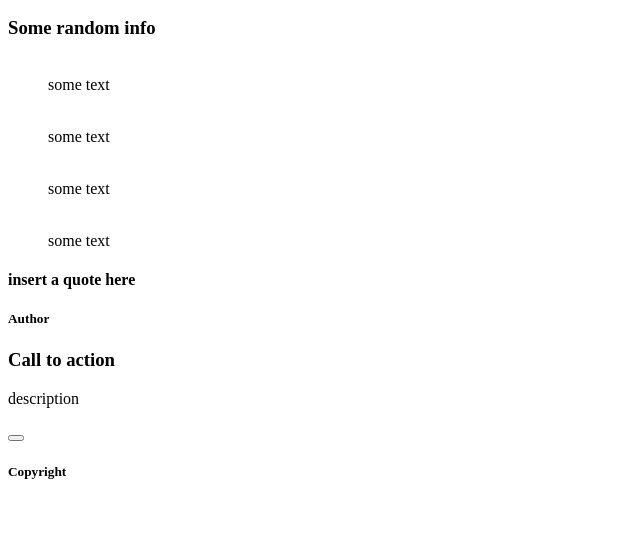
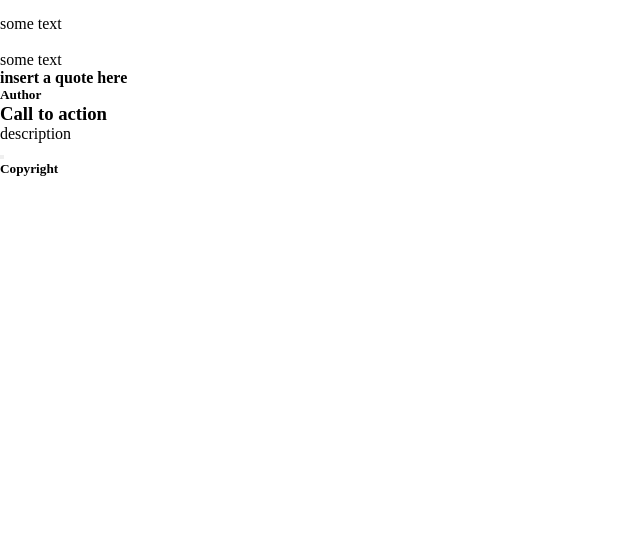
Before and after one commit to circassian07/landing_page, a plain HTML site: page index.html in a window 1280 px wide. Shown: the part 255-800 px from the top of the page, without its empty margins (0-640 px from the left). Drawn offline with Linux system fonts and the light colour scheme.

Commit message:
Added a stylesheet

```diff
--- a/index.html
+++ b/index.html
@@ -3,6 +3,7 @@
     <head>
         <title>Landing Page Project</title>
         <meta charset="utf-8">
+        <link rel="stylesheet" href="./styles.css">
     </head>
 
     <body>
--- /dev/null
+++ b/styles.css
@@ -0,0 +1,4 @@
+* {
+    padding: 0;
+    margin: 0;
+}
```
